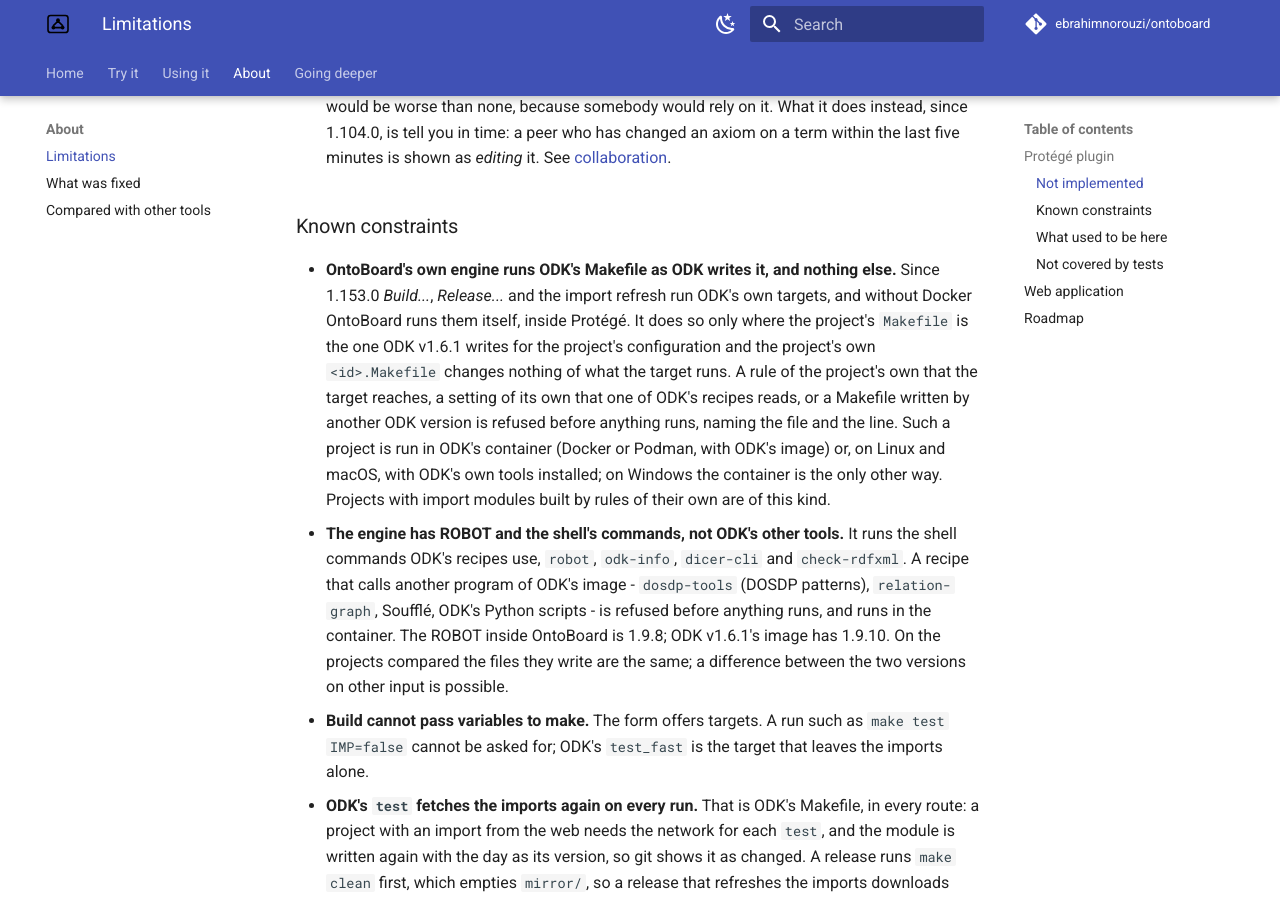
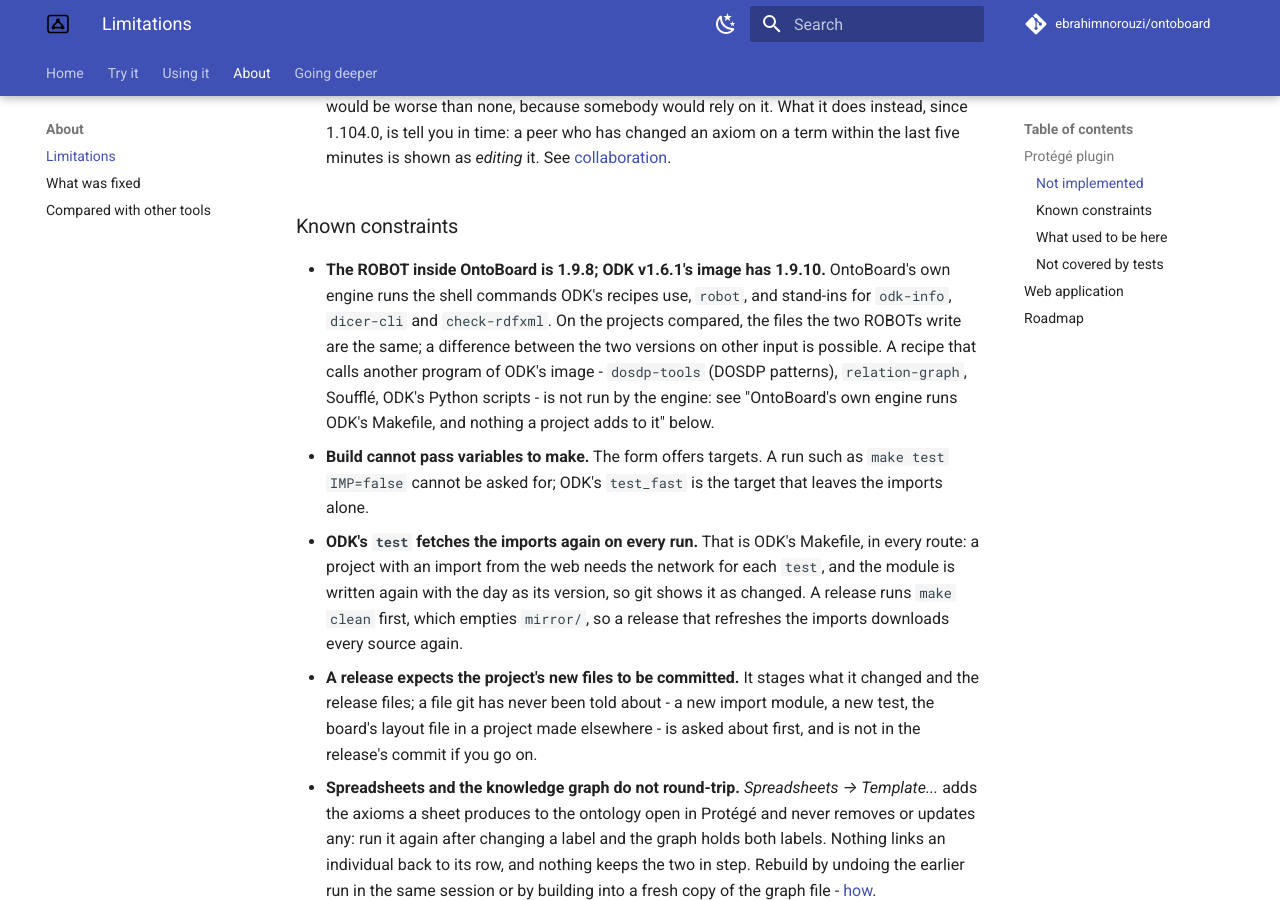
Before and after one commit to ebrahimnorouzi/ontoboard, an MkDocs documentation site: the page built from docs/limitations.md, in a window 1280 px wide and 900 px high, scrolled down 2657 px. Built offline with MkDocs 1.6.1 and Material for MkDocs 9.7.7, drawn with Linux system fonts in a browser that asks for light colours; comment, search, counter and statistics services are not loaded; some of the changed text lies outside the part shown.

Commit message:
docs(1.153.0): one entry, not two, on what OntoBoard's own engine does not run
The limitations page already said it under "OntoBoard's own engine runs ODK's Makefile, and
nothing a project adds to it"; the entry added beside it this morning repeated that. What the
second one had and the first had not - which ROBOT, which stand-ins, Windows - is kept.

```diff
--- a/docs/limitations.md
+++ b/docs/limitations.md
@@ -100,23 +100,13 @@ SPARQL panel (1.33.0) used to be on this list and are now features - they are de
 
 ### Known constraints
 
-- **OntoBoard's own engine runs ODK's Makefile as ODK writes it, and nothing else.** Since
-  1.153.0 *Build...*, *Release...* and the import refresh run ODK's own targets, and without
-  Docker OntoBoard runs them itself, inside Protégé. It does so only where the project's
-  `Makefile` is the one ODK v1.6.1 writes for the project's configuration and the project's
-  own `<id>.Makefile` changes nothing of what the target runs. A rule of the project's own that
-  the target reaches, a setting of its own that one of ODK's recipes reads, or a Makefile
-  written by another ODK version is refused before anything runs, naming the file and the
-  line. Such a project is run in ODK's container (Docker or Podman, with ODK's image) or, on
-  Linux and macOS, with ODK's own tools installed; on Windows the container is the only other
-  way. Projects with import modules built by rules of their own are of this kind.
-- **The engine has ROBOT and the shell's commands, not ODK's other tools.** It runs the
-  shell commands ODK's recipes use, `robot`, `odk-info`, `dicer-cli` and `check-rdfxml`. A
-  recipe that calls another program of ODK's image - `dosdp-tools` (DOSDP patterns),
-  `relation-graph`, Soufflé, ODK's Python scripts - is refused before anything runs, and runs
-  in the container. The ROBOT inside
-  OntoBoard is 1.9.8; ODK v1.6.1's image has 1.9.10. On the projects compared the files they
-  write are the same; a difference between the two versions on other input is possible.
+- **The ROBOT inside OntoBoard is 1.9.8; ODK v1.6.1's image has 1.9.10.** OntoBoard's own
+  engine runs the shell commands ODK's recipes use, `robot`, and stand-ins for `odk-info`,
+  `dicer-cli` and `check-rdfxml`. On the projects compared, the files the two ROBOTs write
+  are the same; a difference between the two versions on other input is possible. A recipe
+  that calls another program of ODK's image - `dosdp-tools` (DOSDP patterns),
+  `relation-graph`, Soufflé, ODK's Python scripts - is not run by the engine: see "OntoBoard's
+  own engine runs ODK's Makefile, and nothing a project adds to it" below.
 - **Build cannot pass variables to make.** The form offers targets. A run such as
   `make test IMP=false` cannot be asked for; ODK's `test_fast` is the target that leaves the
   imports alone.
```
Also changed, not shown: other parts of docs/limitations.md (+3 -1 lines).
